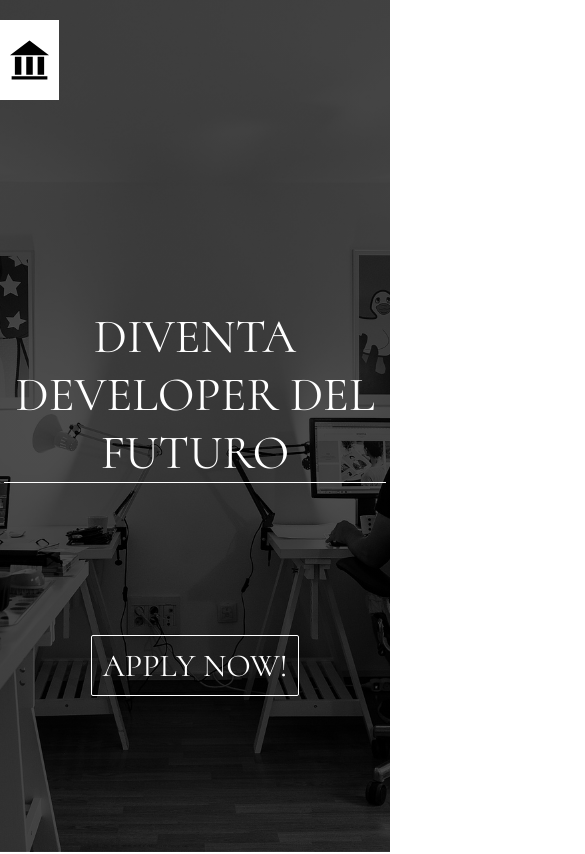
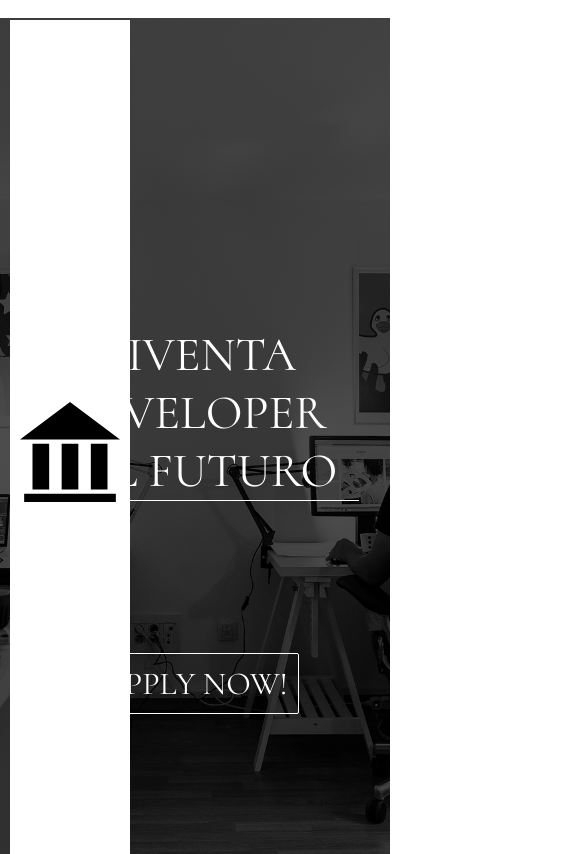
Before and after one commit to robdll/unitech, an Angular app: page / in a window 390 px wide. Shown: the top 854 px of the page, 585 px wide, since content can reach past the window. Built offline with nearby package versions, Linux system fonts and the light colour scheme; what ngx-page-scroll, ngx-page-scroll-core would draw is missing.

Commit message:
medium device media queries

```diff
--- a/src/app/app.component.scss
+++ b/src/app/app.component.scss
@@ -1,5 +1,5 @@
 
-.logo{
+.logo-img {
   height: 60px;
   position: fixed;
   z-index: 10;
@@ -324,34 +324,37 @@
   }
 
   .footer-middle {
-    display:  hidden;
+    display:  none;
   }
 }
 
-/* Small devices (portrait tablets and large phones, 600px and up) */
-@media only screen and (min-width: 600px) {
+/* Medium devices (landscape tablets, 768px and up) */
+@media only screen and (max-width: 769px) {
 
+  .logo-img {
+    width: 100px;
+    padding: 10px;
+  }
 
+  .main-container, .header {
+    grid-template-columns: 7% 86% 7%;
+  }
+
+  .footer {
+    grid-template-columns: 7% 40% 40% 7%;
+    padding: 0px;
+  }
+
+  .contacts {
+    grid-column-start: 2;
+  }
+
+  .footer-right {
+    grid-column-start: 3;
+  }
+
+  .footer-middle {
+    display:  none;
+  }
 
 }
-
-/* Medium devices (landscape tablets, 768px and up) */
-@media only screen and (min-width: 768px) {
-
-
-
-}
-
-/* Large devices (laptops/desktops, 992px and up) */
-@media only screen and (min-width: 992px) {
-
-
-
-}
-
-/* Extra large devices (large laptops and desktops, 1200px and up) */
-@media only screen and (min-width: 1200px) {
-
-
-
-}
```
